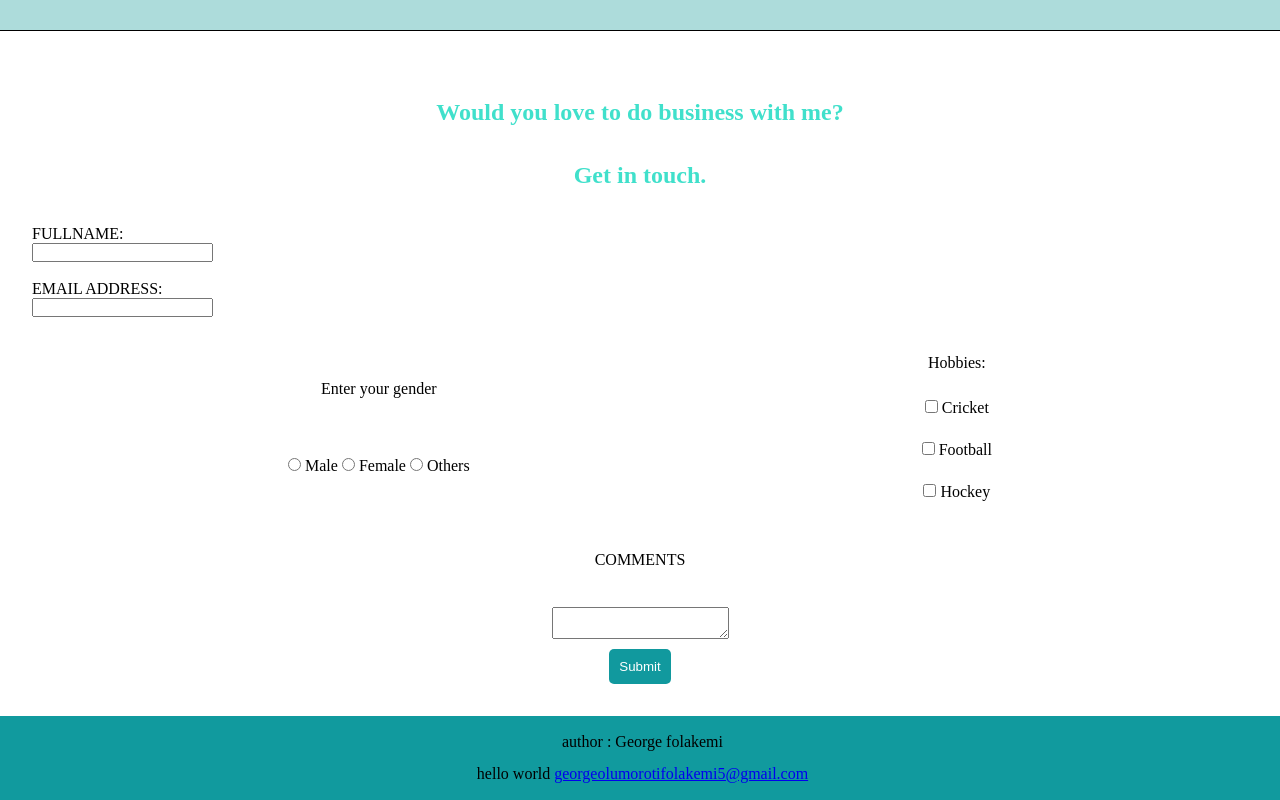
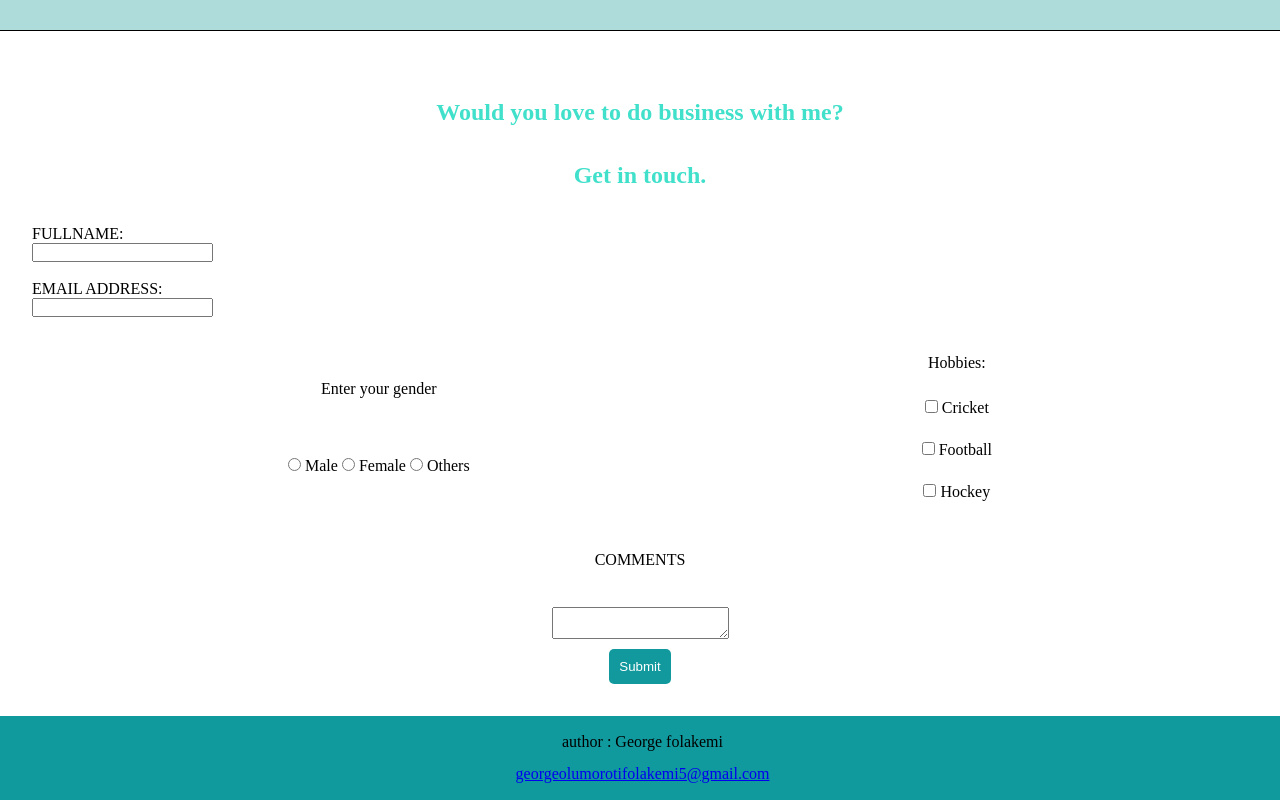
Before and after one commit to folakemi22/css-assignment, a plain HTML site: page index.html in a window 1280 px wide. Shown: the part 1098-1898 px from the top of the page. Drawn offline with Linux system fonts and the light colour scheme.

Commit message:
Update index.html

```diff
--- a/index.html
+++ b/index.html
@@ -114,7 +114,6 @@
         </div>
         <footer>
             <p> author : George folakemi <br/>
-                hello world
             <a href='mailto Georgefolakemi'> georgeolumorotifolakemi5@gmail.com</a></p>
         </footer>
     </main>
```
